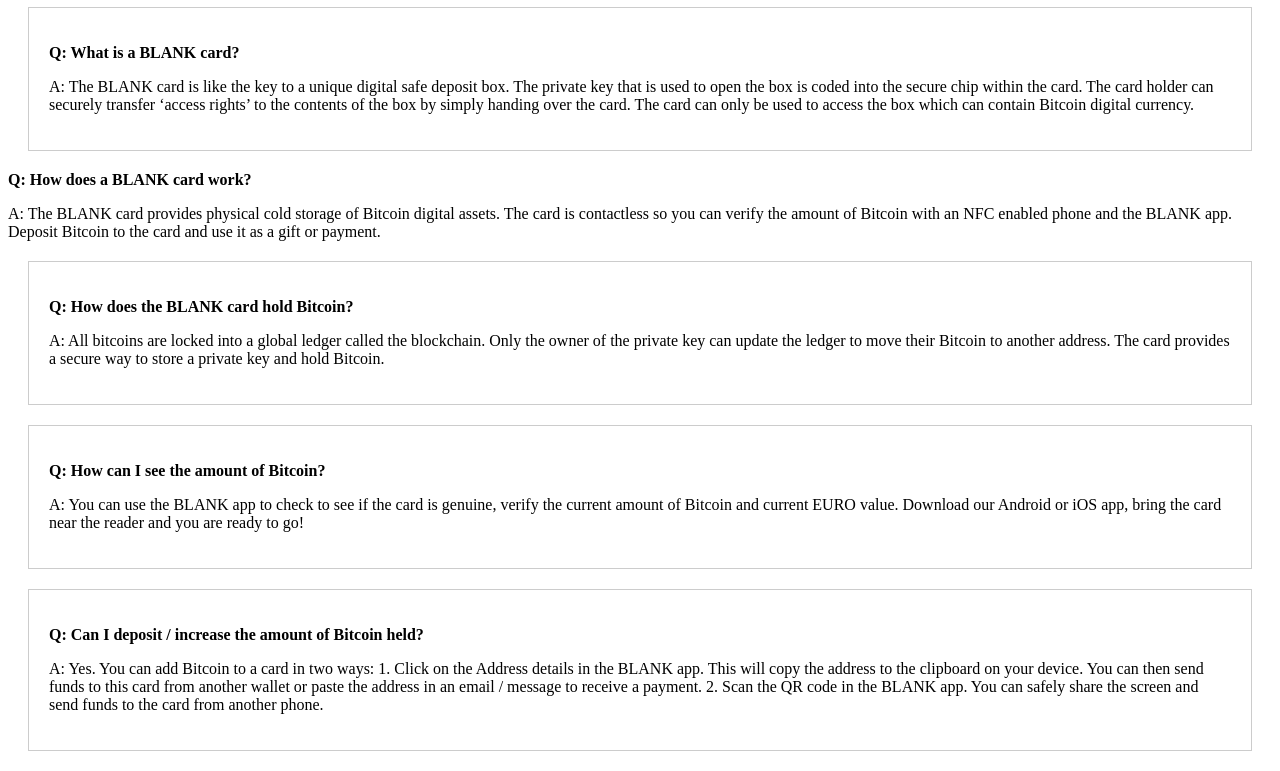
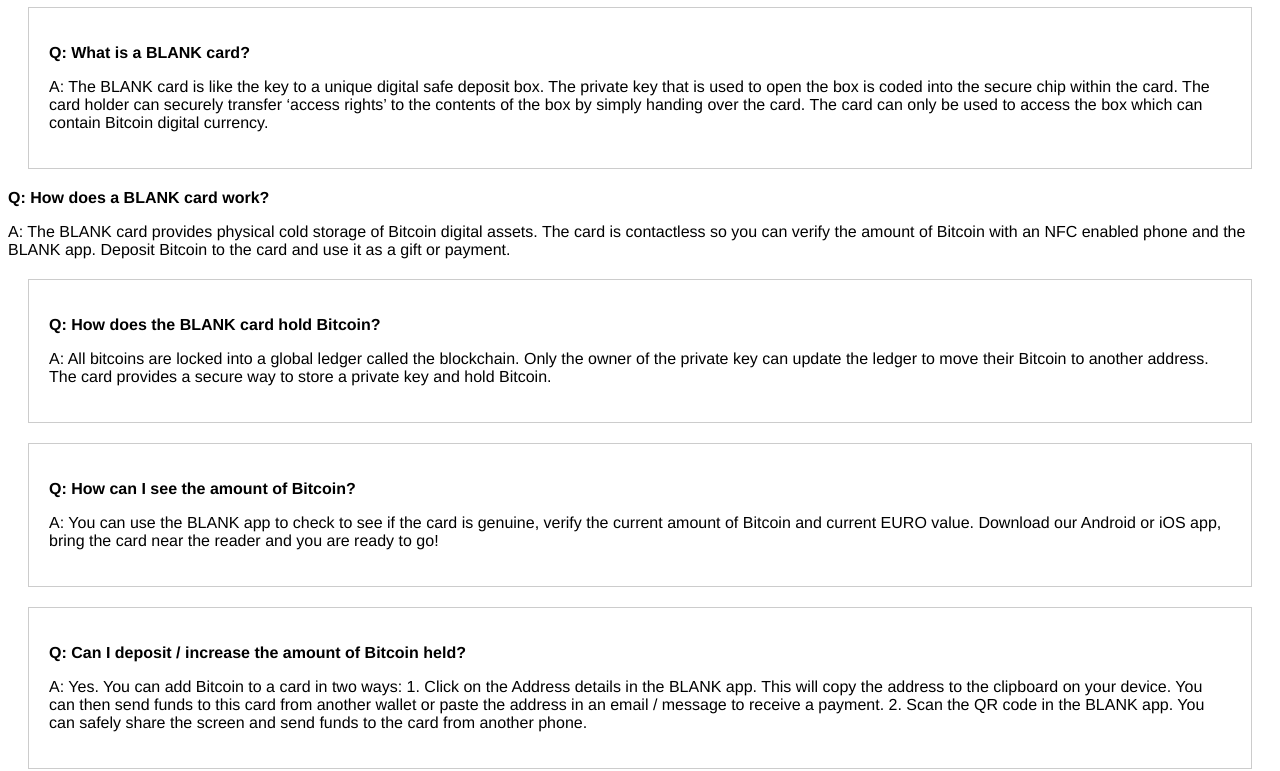
Before and after one commit to blankworker1/blankworks, a plain HTML site: page index.html in a window 1280 px wide. Shown: the part 73-844 px from the top of the page. Drawn offline with Linux system fonts and the light colour scheme.

Commit message:
Update index.html

```diff
--- a/index.html
+++ b/index.html
@@ -12,10 +12,19 @@
         .question {
             font-weight: bold;
         }
+        body {
+            font-family: Helvetica, Arial, sans-serif;
+        }
     </style>
 </head>
 <body>
     <h1>Frequently Asked Questions</h1>
+
+    <!-- FAQ Sections ... -->
+
+</body>
+</html>
+
 
     <!-- FAQ Section 1 -->
     <div class="faq">
```
